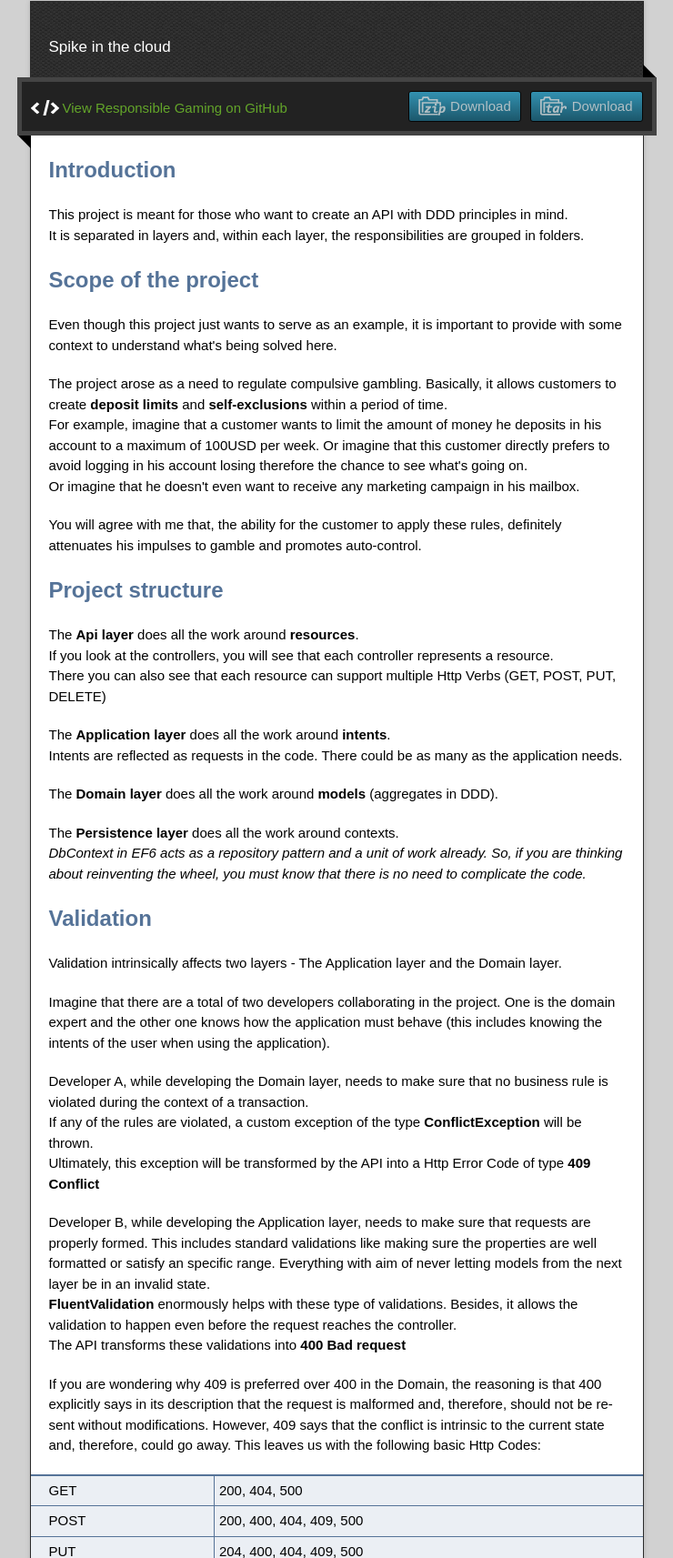
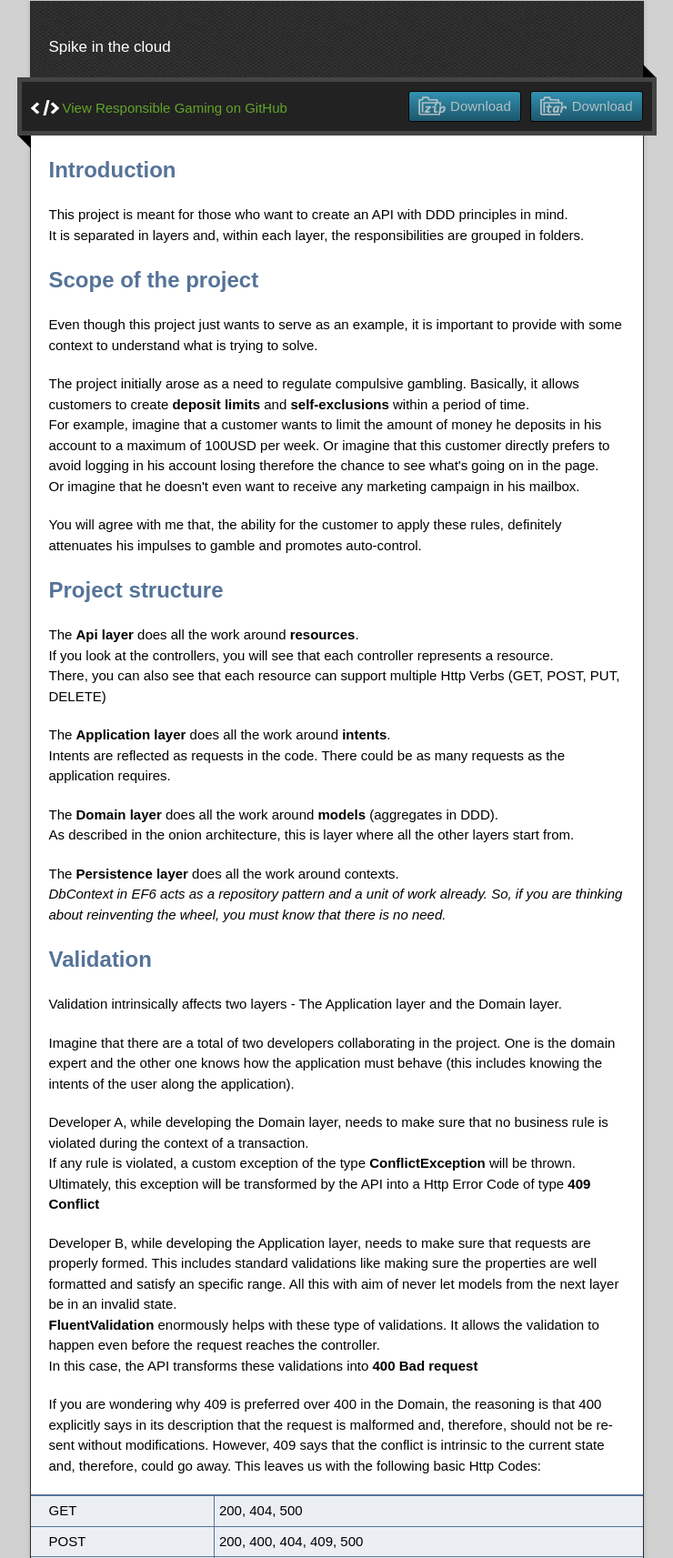
Before and after one commit to ifle/responsible-gaming, a plain HTML site: page index.html in a window 1280 px wide. Shown: the part 129-1842 px from the top of the page at 91% size, without its empty margins (270-1010 px from the left). Drawn offline with nearby package versions, Linux system fonts and the light colour scheme.

```diff
--- a/index.html
+++ b/index.html
@@ -45,10 +45,10 @@
 <h2>
 <a id="scope-of-the-project" class="anchor" href="#scope-of-the-project" aria-hidden="true"><span aria-hidden="true" class="octicon octicon-link"></span></a>Scope of the project</h2>
 
-<p>Even though this project just wants to serve as an example, it is important to provide with some context to understand what's being solved here.</p>
+<p>Even though this project just wants to serve as an example, it is important to provide with some context to understand what is trying to solve.</p>
 
-<p>The project arose as a need to regulate compulsive gambling. Basically, it allows customers to create <strong>deposit limits</strong> and <strong>self-exclusions</strong> within a period of time.<br>
-For example, imagine that a customer wants to limit the amount of money he deposits in his account to a maximum of 100USD per week. Or imagine that this customer directly prefers to avoid logging in his account losing therefore the chance to see what's going on.<br>
+<p>The project initially arose as a need to regulate compulsive gambling. Basically, it allows customers to create <strong>deposit limits</strong> and <strong>self-exclusions</strong> within a period of time.<br>
+For example, imagine that a customer wants to limit the amount of money he deposits in his account to a maximum of 100USD per week. Or imagine that this customer directly prefers to avoid logging in his account losing therefore the chance to see what's going on in the page.<br>
 Or imagine that he doesn't even want to receive any marketing campaign in his mailbox.<br></p>
 
 <p>You will agree with me that, the ability for the customer to apply these rules, definitely attenuates his impulses to gamble and promotes auto-control.</p>
@@ -58,30 +58,31 @@
 
 <p>The <strong>Api layer</strong> does all the work around <strong>resources</strong>.<br>
 If you look at the controllers, you will see that each controller represents a resource.<br>
-There you can also see that each resource can support multiple Http Verbs (GET, POST, PUT, DELETE)</p>
+There, you can also see that each resource can support multiple Http Verbs (GET, POST, PUT, DELETE)</p>
 
 <p>The <strong>Application layer</strong> does all the work around <strong>intents</strong>.<br>
-Intents are reflected as requests in the code. There could be as many as the application needs.</p>
+Intents are reflected as requests in the code. There could be as many requests as the application requires.</p>
 
-<p>The <strong>Domain layer</strong> does all the work around <strong>models</strong> (aggregates in DDD).</p>
+<p>The <strong>Domain layer</strong> does all the work around <strong>models</strong> (aggregates in DDD).<br>
+As described in the onion architecture, this is layer where all the other layers start from.</p>
 
 <p>The <strong>Persistence layer</strong> does all the work around contexts.<br>
-<em>DbContext in EF6 acts as a repository pattern and a unit of work already. So, if you are thinking about reinventing the wheel, you must know that there is no need to complicate the code.</em></p>
+<em>DbContext in EF6 acts as a repository pattern and a unit of work already. So, if you are thinking about reinventing the wheel, you must know that there is no need.</em></p>
 
 <h2>
 <a id="validation" class="anchor" href="#validation" aria-hidden="true"><span aria-hidden="true" class="octicon octicon-link"></span></a>Validation</h2>
 
 <p>Validation intrinsically affects two layers - The Application layer and the Domain layer.</p>
 
-<p>Imagine that there are a total of two developers collaborating in the project. One is the domain expert and the other one knows how the application must behave (this includes knowing the intents of the user when using the application).</p>
+<p>Imagine that there are a total of two developers collaborating in the project. One is the domain expert and the other one knows how the application must behave (this includes knowing the intents of the user along the application).</p>
 
 <p>Developer A, while developing the Domain layer, needs to make sure that no business rule is violated during the context of a transaction.<br>
-If any of the rules are violated, a custom exception of the type <strong>ConflictException</strong> will be thrown.<br>
+If any rule is violated, a custom exception of the type <strong>ConflictException</strong> will be thrown.<br>
 Ultimately, this exception will be transformed by the API into a Http Error Code of type <strong>409 Conflict</strong></p>
 
-<p>Developer B, while developing the Application layer, needs to make sure that requests are properly formed. This includes standard validations like making sure the properties are well formatted or satisfy an specific range. Everything with aim of never letting models from the next layer be in an invalid state.<br>
-<strong>FluentValidation</strong> enormously helps with these type of validations. Besides, it allows the validation to happen even before the request reaches the controller.<br>
-The API transforms these validations into <strong>400 Bad request</strong></p>
+<p>Developer B, while developing the Application layer, needs to make sure that requests are properly formed. This includes standard validations like making sure the properties are well formatted and satisfy an specific range. All this with aim of never let models from the next layer be in an invalid state.<br>
+<strong>FluentValidation</strong> enormously helps with these type of validations. It allows the validation to happen even before the request reaches the controller.<br>
+In this case, the API transforms these validations into <strong>400 Bad request</strong></p>
 
 <p>If you are wondering why 409 is preferred over 400 in the Domain, the reasoning is that 400 explicitly says in its description that the request is malformed and, therefore, should not be re-sent without modifications. However, 409  says that the conflict is intrinsic to the current state and, therefore, could go away.
 This leaves us with the following basic Http Codes:</p>
```
Also changed, not shown: params.json (+1 -1 lines).
